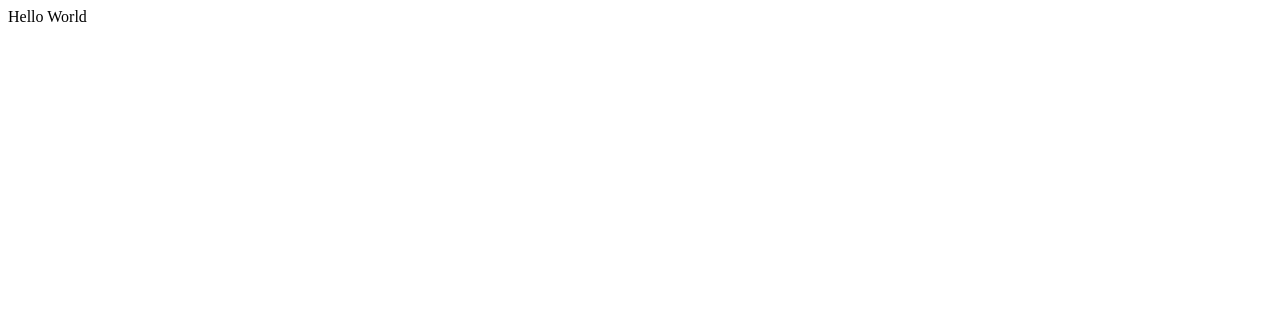
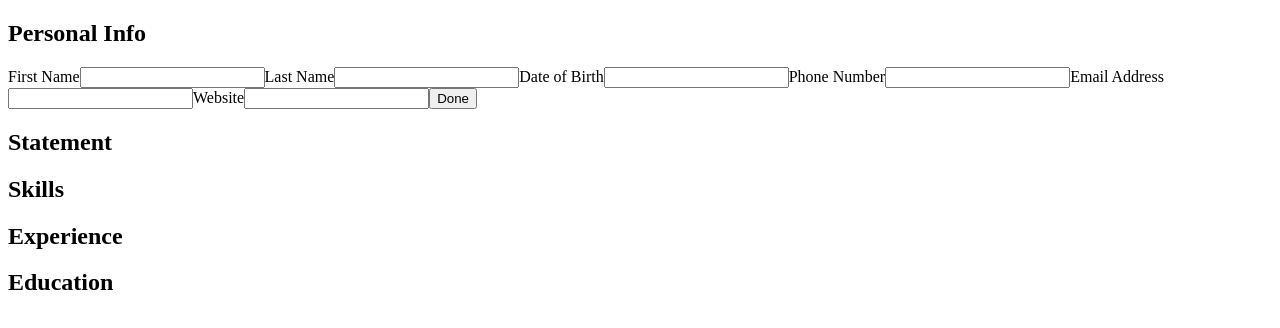
Before and after one commit to Fenroe/CV-Helper, a React (Create React App) app: page / in a window 1280 px wide. Shown: the top 328 px of the page. Built offline with nearby package versions, Linux system fonts and the light colour scheme.

Commit message:
chore: laying groundwork

```diff
--- a/src/App.js
+++ b/src/App.js
@@ -1,14 +1,93 @@
+// App stores all inputs from other modules in its state and passes down functions for them to use
+// PersonalInfo is an object of first name, last name, address, phone number, email and website
+// PersonalInfo module to create a copy of its object and a function to push its copy to app state
+// Statement is a string
+// Statement module needs a function to update string
+// Skills is an array of strings
+// Skills module needs to create a copy of this array and a function to push its copy to app state
+// Experience is an array of objects with the properties of company name, job title, start date, end date and description
+// Experience module needs functions to add and remove objects and update each property of each object
+// Education is an array of objects with the properties of institution name, subject, start date, end date and description
+// Education module needs functions to add and remove objects and update each propety of each object
+// Each of the aforementioned modules will have state passed down to them for reading and writing purposes
+// Preview will have state passed down to it only for display pruposes
+
 import React, { Component } from "react";
+import Input from "./components/Input";
 
 class App extends Component {
   constructor(props) {
     super(props)
+
+    this.state = {
+      personalInfo: {
+        firstName: '',
+        lastName: '',
+        dob: '',
+        phoneNumber: '',
+        email: '',
+        website: '',
+      },
+      statement: '',
+      skills: [],
+      experience: [],
+      education: [],
+    }
+
+    this.updatePersonalInfo = this.updatePersonalInfo.bind(this);
+    this.updateStatement = this.updateStatement.bind(this);
+    this.updateSkills = this.updateSkills.bind(this);
+    this.updateExperience = this.updateExperience.bind(this);
+    this.updateEducation = this.updateEducation.bind(this);
+  }
+
+  updatePersonalInfo(personalInfo) {
+    this.setState({
+      personalInfo: personalInfo,
+    })
+  }
+
+  updateStatement(statement) {
+    this.setState({
+      statement: statement,
+    })
+  }
+
+  updateSkills(skills) {
+    this.setState({
+      skills: skills,
+    })
+  }
+
+  updateExperience(experience) {
+    this.setState({
+      experience: experience,
+    })
+  }
+
+  updateEducation(education) {
+    this.setState({
+      education: education,
+    })
   }
 
   render() {
 
     return(
-      <div>Hello World</div>
+      <div>
+        <Input
+        personalInfo = {this.state.personalInfo}
+        updatePersonalInfo = {this.updatePersonalInfo}
+        statement = {this.state.statement}
+        updateStatement = {this.updateStatement}
+        skills = {this.state.skills}
+        updateSkills = {this.updateSkills}
+        experience = {this.state.experience}
+        updateExperience = {this.updateExperience}
+        education = {this.state.education}
+        updateEducation = {this.updateEducation}
+        ></Input>
+      </div>
     )
   }
 }
--- a/src/components/Education.js
+++ b/src/components/Education.js
@@ -0,0 +1,11 @@
+import React, { Component } from "react";
+
+class Education extends Component {
+  render() {
+    return(
+      <div></div>
+    )
+  }
+}
+
+export default Education;
--- a/src/components/Experience.js
+++ b/src/components/Experience.js
@@ -0,0 +1,11 @@
+import React, { Component } from "react";
+
+class Experience extends Component {
+  render() {
+    return(
+      <div></div>
+    )
+  }
+}
+
+export default Experience;
--- a/src/components/Input.js
+++ b/src/components/Input.js
@@ -0,0 +1,75 @@
+/* eslint-disable no-useless-constructor */
+import React, { Component } from "react";
+import PersonalInfo from "./PersonalInfo";
+import Statement from "./Statement";
+import Skills from "./Skills";
+import Experience from "./Experience";
+import Education from "./Education";
+
+class Input extends Component {
+  constructor(props) {
+    super(props);
+  }
+
+  sections = [
+    {
+      sectionName: 'Personal Info',
+      key: 0,
+      isVisible: false,
+      className: 'hidden-section',
+    },
+    {
+      sectionName: 'Statement',
+      key: 1,
+      isVisible: false,
+      className: 'hidden-section',
+    },
+    {
+      sectionName: 'Skills',
+      key: 2,
+      isVisible: false,
+      className: 'hidden-section',
+    },
+    {
+      sectionName: 'Experience',
+      key: 3,
+      isVisible: false,
+      className: 'hidden-section',
+    },
+    {
+      sectionName: 'Education',
+      key: 4,
+      isVisible: false,
+      className: 'hidden-section',
+    },
+  ]
+
+  render() {
+    return(
+      <div>
+        <h2>Personal Info</h2>
+        <PersonalInfo
+        personalInfo ={this.props.personalInfo}
+        updatePersonalInfo = {this.props.updatePersonalInfo}></PersonalInfo>
+        <h2>Statement</h2>
+        <Statement
+        statement = {this.props.statement}
+        updateStatement = {this.props.updateStatement}></Statement>
+        <h2>Skills</h2>
+        <Skills
+        skills = {this.props.skills}
+        updateSkills = {this.props.updateSkills}></Skills>
+        <h2>Experience</h2>
+        <Experience
+        experience = {this.props.experience}
+        updateExperience = {this.props.updateExperience}></Experience>
+        <h2>Education</h2>
+        <Education
+        education = {this.props.education}
+        updateEducation = {this.props.updateEducation}></Education>
+      </div>
+    )
+  }
+}
+
+export default Input;
--- a/src/components/PersonalInfo.js
+++ b/src/components/PersonalInfo.js
@@ -0,0 +1,52 @@
+import React, { Component } from "react";
+
+class PersonalInfo extends Component {
+  constructor(props) {
+    super(props);
+
+    this.update = this.update.bind(this);
+  }
+
+  personalInfo = this.props.personalInfo;
+
+  update(evt, prop) {
+    prop = evt.target.value;
+    this.props.updatePersonalInfo(this.personalInfo);
+    this.personalInfo = this.props.personalInfo;
+  }
+
+  render() {
+    return(
+      <form onSubmit = {e => e.preventDefault()}>
+        <label>First Name</label>
+        <input
+        defaultValue = {this.personalInfo.firstName}
+        onChange = {evt => this.update(evt, this.personalInfo.firstName)}/>
+        <label>Last Name</label>
+        <input
+        defaultValue = {this.personalInfo.lastName}
+        onChange = {evt => this.update(evt, this.personalInfo.lastName)}/>
+        <label>Date of Birth</label>
+        <input
+        defaultValue = {this.personalInfo.dob}
+        onChange = {evt => this.update(evt, this.personalInfo.dob)}/>
+        <label>Phone Number</label>
+        <input
+        defaultValue = {this.personalInfo.phoneNumber}
+        onChange = {evt => this.update(evt, this.personalInfo.phoneNumber)}/>
+        <label>Email Address</label>
+        <input
+        defaultValue = {this.personalInfo.email}
+        onChange = {evt => this.update(evt, this.personalInfo.email)}/>
+        <label>Website</label>
+        <input
+        defaultValue = {this.personalInfo.website}
+        onChange = {evt => this.update(evt, this.personalInfo.website)}/>
+        <button
+        onSubmit = {() => this.props.updatePersonalInfo(this.personalInfo)}>Done</button>
+      </form>
+    )
+  }
+}
+
+export default PersonalInfo;
--- a/src/components/Skills.js
+++ b/src/components/Skills.js
@@ -0,0 +1,11 @@
+import React, { Component } from "react";
+
+class Skills extends Component {
+  render() {
+    return(
+      <div></div>
+    )
+  }
+}
+
+export default Skills;
--- a/src/components/Statement.js
+++ b/src/components/Statement.js
@@ -0,0 +1,11 @@
+import React, { Component } from "react";
+
+class Statement extends Component {
+  render() {
+    return(
+      <div></div>
+    )
+  }
+}
+
+export default Statement;
```
